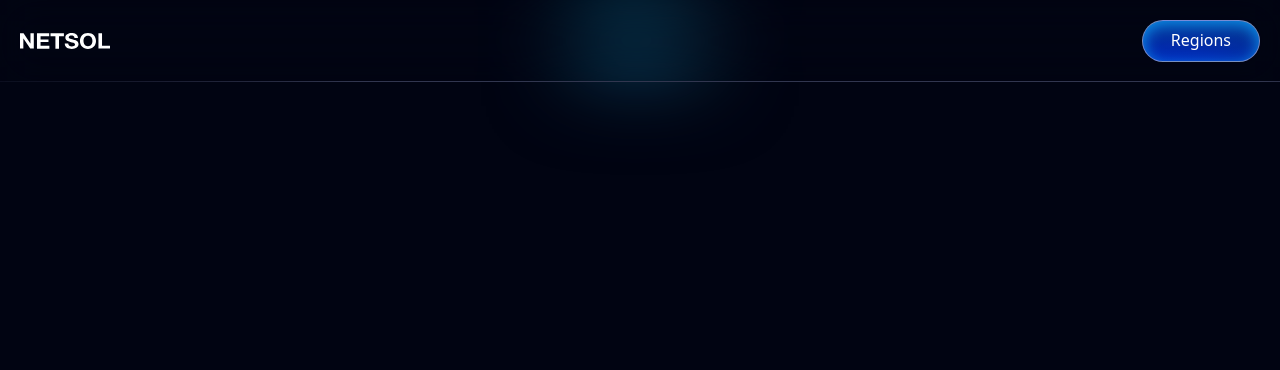
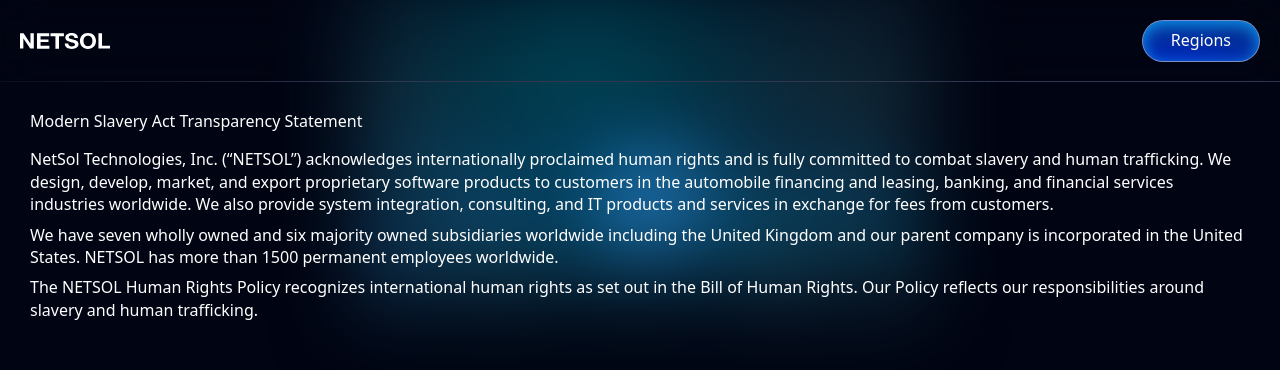
Before and after one commit to MHaseebKhalid/netsol-task, a Nuxt app: page /about in a window 1280 px wide. Before the commit this address had no page. Shown: the top 370 px of the page. Built offline with nearby package versions, Linux system fonts and the light colour scheme.

Commit message:
another page added

```diff
--- a/components/Home.vue
+++ b/components/Home.vue
@@ -10,7 +10,7 @@
                         <NuxtLink class="home_header_links" to="/">{{ $t('viewAllNews') }}</NuxtLink>
                     </div>
                     <div class="home_content_main home_content_container_main">
-                        <div class="home_sub_view">
+                        <NuxtLink :to="`${language}/about`" class="home_sub_view">
                                     <div class="home_sub_view_img">
                                         <img src="@/assets/images/home_1.png" alt="#">
                                     </div>
@@ -22,8 +22,8 @@
                                         <p>{{ $t('solvingProblemsText') }}
                                         </p>
                                     </div>
-                                </div>
-                                <div class="home_sub_view">
+                                </NuxtLink>
+                                <NuxtLink :to="`${language}/about`" class="home_sub_view">
                                     <div class="home_sub_view_img">
                                         <img src="@/assets/images/home_2.png" alt="#">
                                     </div>
@@ -35,8 +35,8 @@
                                         <p>{{$t('solvingProblemsText')}}
                                         </p>
                                     </div>
-                                </div>
-                                <div class="home_sub_view">
+                                </NuxtLink>
+                                <NuxtLink :to="`${language}/about`" class="home_sub_view">
                                     <div class="home_sub_view_img">
                                         <img src="@/assets/images/home_3.png" alt="#">
                                     </div>
@@ -47,8 +47,8 @@
                                         <h2>{{$t('careerAtNetsol')}}</h2>
                                         <p>{{$t('solvingProblemsText')}} </p>
                                     </div>
-                                </div>
-                                <div class="home_sub_view">
+                                </NuxtLink>
+                                <NuxtLink :to="`${language}/about`" class="home_sub_view">
                                     <div class="home_sub_view_img">
                                         <img src="@/assets/images/home_4.png" alt="#">
                                     </div>
@@ -59,7 +59,7 @@
                                         <h2>{{ $t('leasingLifeConference') }}</h2>
                                         <p>{{$t('solvingProblemsText')}} </p>
                                     </div>
-                                </div>
+                                </NuxtLink>
                             </div>
                 </div>
 
--- a/locales/en-US.json
+++ b/locales/en-US.json
@@ -10,5 +10,9 @@
   "blog": "Blog",
   "autoFinanceSummit": "Auto Finance Summit 2023",
   "careerAtNetsol": "Career at Netsol",
-  "regions": "Regions"
+  "regions": "Regions",
+  "aboutHeading":"Modern Slavery Act Transparency Statement",
+  "aboutLine1":"NetSol Technologies, Inc. (“NETSOL”) acknowledges internationally proclaimed human rights and is fully committed to combat slavery and human trafficking. We design, develop, market, and export proprietary software products to customers in the automobile financing and leasing, banking, and financial services industries worldwide. We also provide system integration, consulting, and IT products and services in exchange for fees from customers.",
+  "aboutLine2":"We have seven wholly owned and six majority owned subsidiaries worldwide including the United Kingdom and our parent company is incorporated in the United States. NETSOL has more than 1500 permanent employees worldwide.",
+  "aboutLine3":"The NETSOL Human Rights Policy recognizes international human rights as set out in the Bill of Human Rights. Our Policy reflects our responsibilities around slavery and human trafficking."
 }
--- a/nuxt.config.js
+++ b/nuxt.config.js
@@ -22,7 +22,7 @@
     ],
     defaultLocale: 'en-US',
     vueI18nLoader: true,
-    strategy: 'prefix',
+    strategy: 'prefix_and_default',
     // vueI18n:{
     //   fallbackLocale: 'en-US',
     // },
--- /dev/null
+++ b/pages/about.vue
@@ -0,0 +1,46 @@
+<template>
+  <div class="content human-rights-policy">
+    <p>{{ $t('aboutHeading')}}</p>
+    <ul>
+      <li>{{ $t('aboutLine1')}}</li>
+      <li>{{ $t('aboutLine2')}}</li>
+      <li>{{ $t('aboutLine3')}}</li>
+    </ul>
+  </div>
+</template>
+
+<script setup lang="ts">
+const { locales, locale, setLocale } = useI18n();
+
+const language = computed({
+  get: () => locale.value,
+  set: (value) => {
+    setLocale(value);
+  },
+});
+
+</script>
+
+<style scoped>
+.human-rights-policy{
+  margin: 30px;
+}
+.human-rights-policy h1 {
+  font-size: 2em;
+  margin-bottom: 0.5em;
+
+}
+
+.human-rights-policy p {
+  margin-bottom: 1em;
+}
+
+.human-rights-policy ul {
+  list-style: inside;
+  padding-left: 0;
+}
+
+.human-rights-policy li {
+  margin-bottom: 0.5em;
+}
+</style>
--- a/pages/en-cn.vue
+++ /dev/null
@@ -1,19 +0,0 @@
-<template>
-  <div class="content">
-    <Home/>
-  </div>
-
-</template>
-
-<script>
-
-export default {
-  components: {
-  },
-  layout: 'default',
-
-  data() {
-
-  },
-}
-</script>
--- a/pages/en-pk.vue
+++ /dev/null
@@ -1,19 +0,0 @@
-<template>
-  <div class="content">
-    <Home/>
-  </div>
-
-</template>
-
-<script>
-
-export default {
-  components: {
-  },
-  layout: 'default',
-
-  data() {
-
-  },
-}
-</script>
--- a/pages/en-uk.vue
+++ /dev/null
@@ -1,19 +0,0 @@
-<template>
-  <div class="content">
-    <Home/>
-  </div>
-
-</template>
-
-<script>
-
-export default {
-  components: {
-  },
-  layout: 'default',
-
-  data() {
-
-  },
-}
-</script>
--- a/pages/en-us.vue
+++ /dev/null
@@ -1,19 +0,0 @@
-<template>
-  <div class="content">
-    <Home/>
-  </div>
-
-</template>
-
-<script>
-
-export default {
-  components: {
-  },
-  layout: 'default',
-
-  data() {
-
-  },
-}
-</script>
```
Also changed, not shown: locales/zh-CN.json (+6 -1 lines).
